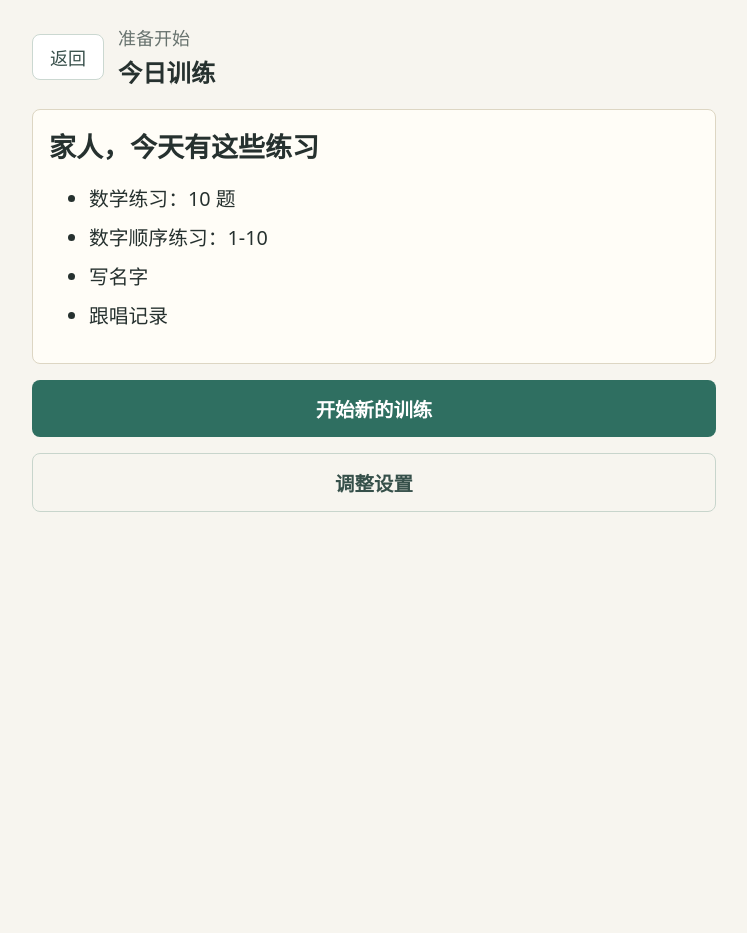
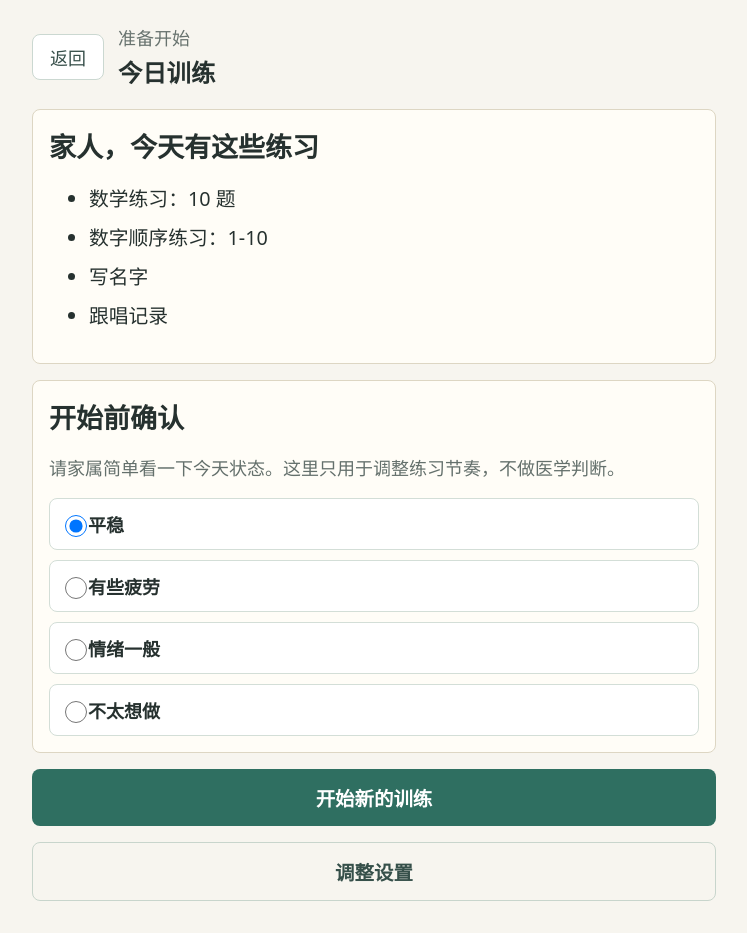
Before and after one commit to zouyu8377-coder/cognitive-training-assistant, a Vue app: page /today in a window 1280 px wide. Shown: the whole page, without its empty margins (266-1013 px from the left). Before the commit the page ends 800 px from the top, so only its background shows below. Built offline with nearby package versions, Linux system fonts and the light colour scheme.

Commit message:
refine caregiver workflow

```diff
--- a/src/pages/HistoryPage.vue
+++ b/src/pages/HistoryPage.vue
@@ -7,7 +7,7 @@
         <RouterLink class="record" :to="`/result/${item.id}`">
           <strong>{{ item.date }}</strong>
           <span>{{ item.completedAt ? '已完成' : '未完成' }}</span>
-          <span>数学：{{ correctCount(item) }} / {{ item.mathQuestions.length }}</span>
+          <span>数学正确：{{ correctCount(item) }} / {{ item.mathQuestions.length }}</span>
           <span>数字顺序：{{ item.numberConnectResult?.completed ? '已完成' : '未完成' }}</span>
           <span>状态：{{ moodText(item.patientMood) }}</span>
         </RouterLink>
--- a/src/pages/TodayTrainingPage.vue
+++ b/src/pages/TodayTrainingPage.vue
@@ -11,6 +11,27 @@
           <li v-if="store.state.settings.includeSingingTask">跟唱记录</li>
         </ul>
       </ResultCard>
+
+      <ResultCard v-if="todaySessions.length > 0">
+        <h2>今天已有保存记录</h2>
+        <p>今天已经保存过 {{ todaySessions.length }} 次训练记录。可以先查看历史，也可以继续开始一组新的训练。</p>
+        <RouterLink to="/history"><AppButton tone="secondary" block>查看今日记录</AppButton></RouterLink>
+      </ResultCard>
+
+      <ResultCard>
+        <h2>开始前确认</h2>
+        <p class="muted">请家属简单看一下今天状态。这里只用于调整练习节奏，不做医学判断。</p>
+        <div class="status-options">
+          <label v-for="item in statusOptions" :key="item.value" class="status-option">
+            <input v-model="preStatus" type="radio" :value="item.value" />
+            <span>{{ item.label }}</span>
+          </label>
+        </div>
+        <p v-if="preStatus !== 'steady'" class="notice small">
+          今天可以从短练习开始，必要时减少题量或只做容易完成的任务。
+        </p>
+      </ResultCard>
+
       <AppButton v-if="store.state.currentSession" tone="secondary" block @click="continueDraft">
         继续未完成训练
       </AppButton>
@@ -21,20 +42,31 @@
 </template>
 
 <script setup lang="ts">
+import { ref } from 'vue';
 import { useRouter } from 'vue-router';
 import AppButton from '../components/AppButton.vue';
 import PageContainer from '../components/PageContainer.vue';
 import ProgressHeader from '../components/ProgressHeader.vue';
 import ResultCard from '../components/ResultCard.vue';
 import { useTrainingStore } from '../stores/trainingStore';
+import type { PreTrainingStatus } from '../types';
+import { todayKey } from '../utils/date';
+import { preTrainingStatusText } from '../utils/sessionInsights';
+import { loadSessions } from '../utils/storage';
 import { nextTaskRoute } from '../utils/trainingFlow';
 
 const router = useRouter();
 const store = useTrainingStore();
+const preStatus = ref<PreTrainingStatus>('steady');
+const todaySessions = loadSessions().filter((session) => session.date === todayKey());
+const statusOptions = (Object.keys(preTrainingStatusText) as PreTrainingStatus[]).map((value) => ({
+  value,
+  label: preTrainingStatusText[value],
+}));
 
 function start() {
   store.discardCurrentSession();
-  store.startTodaySession();
+  store.startTodaySession(preStatus.value);
   router.push('/math');
 }
 
@@ -53,4 +85,32 @@ li {
   margin: 10px 0;
   font-size: 1.1rem;
 }
+
+.status-options {
+  display: grid;
+  gap: 10px;
+  margin-top: 14px;
+}
+
+.status-option {
+  display: grid;
+  grid-template-columns: 28px 1fr;
+  align-items: center;
+  min-height: 52px;
+  padding: 10px;
+  border: 1px solid #d3ded7;
+  border-radius: 8px;
+  background: #ffffff;
+  font-weight: 800;
+}
+
+.status-option input {
+  width: 22px;
+  height: 22px;
+}
+
+.small {
+  margin-top: 12px;
+  font-size: 0.96rem;
+}
 </style>
--- a/src/stores/trainingStore.ts
+++ b/src/stores/trainingStore.ts
@@ -3,6 +3,7 @@ import type {
   MathQuestion,
   NumberConnectResult,
   PatientMood,
+  PreTrainingStatus,
   TrainingSession,
   TrainingSettings,
 } from '../types';
@@ -39,7 +40,7 @@ export function useTrainingStore() {
     saveSettings(state.settings);
   }
 
-  function startTodaySession() {
+  function startTodaySession(preTrainingStatus: PreTrainingStatus = 'steady') {
     const questions = generateMathQuestions(
       state.settings.mathLevel,
       state.settings.mathQuestionCount,
@@ -50,6 +51,7 @@ export function useTrainingStore() {
       patientNickname: state.settings.patientNickname || defaultSettings.patientNickname,
       date: todayKey(),
       startedAt: new Date().toISOString(),
+      preTrainingStatus,
       mathQuestions: questions,
     };
     persistDraft();
--- a/src/types/index.ts
+++ b/src/types/index.ts
@@ -1,6 +1,7 @@
 export type MathLevel = 'L1' | 'L2' | 'L3' | 'L4' | 'L5' | 'L6';
 export type NumberConnectLevel = 5 | 10 | 15;
 export type PatientMood = 'calm' | 'happy' | 'tired' | 'resistant' | 'need_lower_difficulty';
+export type PreTrainingStatus = 'steady' | 'tired' | 'low_mood' | 'not_willing';
 
 export interface TrainingSettings {
   patientNickname: string;
@@ -35,6 +36,7 @@ export interface TrainingSession {
   date: string;
   startedAt: string;
   completedAt?: string;
+  preTrainingStatus?: PreTrainingStatus;
   mathQuestions: MathQuestion[];
   numberConnectResult?: NumberConnectResult;
   writingStatus?: 'completed' | 'skipped' | 'help_needed';
--- /dev/null
+++ b/src/utils/sessionInsights.ts
@@ -0,0 +1,54 @@
+import type { PatientMood, PreTrainingStatus, TrainingSession } from '../types';
+
+export const preTrainingStatusText: Record<PreTrainingStatus, string> = {
+  steady: '平稳',
+  tired: '有些疲劳',
+  low_mood: '情绪一般',
+  not_willing: '不太想做',
+};
+
+export const patientMoodText: Record<PatientMood, string> = {
+  calm: '平稳',
+  happy: '愉快',
+  tired: '疲劳',
+  resistant: '抵触',
+  need_lower_difficulty: '需要降低难度',
+};
+
+export function buildNextTrainingSuggestions(session: TrainingSession): string[] {
+  const total = session.mathQuestions.length;
+  const answered = session.mathQuestions.filter((question) => !question.skipped).length;
+  const skipped = session.mathQuestions.filter((question) => question.skipped).length;
+  const correct = session.mathQuestions.filter((question) => question.isCorrect).length;
+  const suggestions: string[] = [];
+
+  if (skipped >= Math.max(3, Math.ceil(total * 0.35))) {
+    suggestions.push('本次数学题暂未作答较多。下次可以减少题量，优先让练习更容易完成。');
+  }
+
+  if (answered >= 3 && correct / answered < 0.6) {
+    suggestions.push('本次数学题可能偏难。下次可以选择低一档数学难度，先保持轻松参与。');
+  }
+
+  if (!session.numberConnectResult?.completed || (session.numberConnectResult?.wrongClicks ?? 0) >= 3) {
+    suggestions.push('数字顺序练习出现多次重新尝试。下次可以先选择更少数字，例如 1-5 或 1-10。');
+  }
+
+  if (session.preTrainingStatus === 'tired' || session.preTrainingStatus === 'low_mood') {
+    suggestions.push('训练前状态一般时，可以改成短练习，只保留最容易完成的任务。');
+  }
+
+  if (session.preTrainingStatus === 'not_willing') {
+    suggestions.push('如果今天不太想做，可以先只完成一个小任务，把参与意愿放在前面。');
+  }
+
+  if (session.patientMood === 'tired' || session.patientMood === 'resistant' || session.patientMood === 'need_lower_difficulty') {
+    suggestions.push('本次家属标记了疲劳、抵触或需要降低难度。下次可以适当降低题量或难度。');
+  }
+
+  if (suggestions.length === 0) {
+    suggestions.push('本次记录较平稳。下次可以继续保持短时间、低压力的练习节奏。');
+  }
+
+  return suggestions;
+}
```
Also changed, not shown: src/pages/ResultPage.vue (+43 -8 lines), 2 other files (tests, documents, lock files or other folders).
